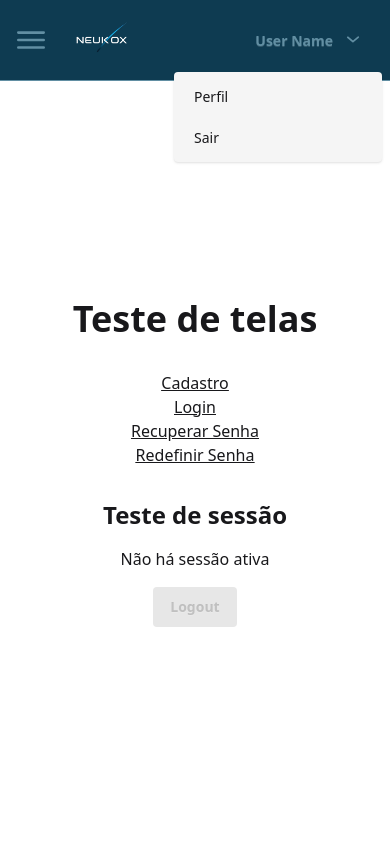
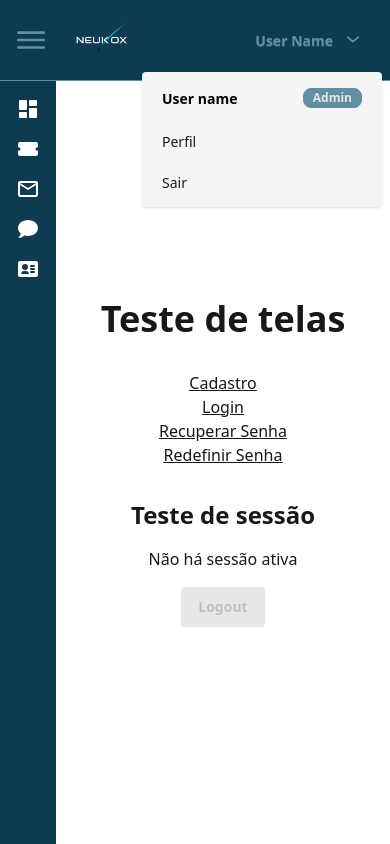
Before and after one commit to Neukox/Sistema_De_Gerenciameento_De_Chamados, a React (Vite) app in the folder Frontend/: page / in a window 390 px wide. Both pictures are taken after a click on the button "User Name". Built offline with nearby package versions, Linux system fonts and the light colour scheme.

Commit message:
Aplicanddo alterações no header e no menu lateral

```diff
--- a/Frontend/src/App.tsx
+++ b/Frontend/src/App.tsx
@@ -7,7 +7,7 @@ import SidebarMenu from "@components/ui/sidebar-menu";
 
 function App() {
   const [userDetails, setUserDetails] = useState<UserSession | null>();
-  const [toogleSidebar, setToggleSidebar] = useState<boolean>(false);
+  const [toogleSidebar, setToggleSidebar] = useState<boolean>(true);
 
   useEffect(() => {
     const item = sessionStorage.getItem("session");
--- a/Frontend/src/components/ui/dropdown/UserDropdown.tsx
+++ b/Frontend/src/components/ui/dropdown/UserDropdown.tsx
@@ -9,16 +9,17 @@ export default function UserDropdown() {
       </button>
 
       <ul
-        className="dropdown-content menu p-2 z-1 w-52 bg-base-200 rounded-sm shadow-sm mt-3 gap-2 text-base-content"
+        className="dropdown-content menu p-2 z-1 w-60 bg-base-200 rounded-sm shadow-sm mt-3 gap-2 text-base-content"
         tabIndex={0}
       >
-       {/*  <li className="flex-1">
-          <span className="badge badge-neutral badge-sm ml-2">Admin</span>
-        </li> */}
-        <li className="flex-1">
+       <li className="menu-title flex flex-row text-black justify-between gap-2">
+          User name
+          <span className="badge badge-neutral badge-sm">Admin</span>
+        </li>
+        <li className="">
           <a>Perfil</a>
         </li>
-        <li className="flex-1">
+        <li className="">
           <a>Sair</a>
         </li>
       </ul>
--- a/Frontend/src/components/ui/sidebar-menu/index.tsx
+++ b/Frontend/src/components/ui/sidebar-menu/index.tsx
@@ -6,10 +6,10 @@ import TicketIcon from "@assets/icons/Ticket";
 
 export default function SidebarMenu() {
   return (
-    <aside className={`w-fit h-full bg-primary text-white font-medium`}>
-      <ul className="menu w-full p-0 md:p-4 md:gap-2">
+    <aside className={`w-fit h-full bg-primary text-white font-medium p-2 md:p-4`}>
+      <ul className="menu w-full p-0 md:gap-2">
         <li>
-          <div className="tooltip tooltip-right md:hidden" data-tip="Dashboard">
+          <div className="tooltip tooltip-right md:hidden p-0" data-tip="Dashboard">
             <a className="hover:bg-neutral p-2 rounded-sm">
               <DashboardIcon className="w-6" />
             </a>
@@ -21,7 +21,7 @@ export default function SidebarMenu() {
         </li>
         <li>
           <div
-            className="tooltip tooltip-right md:hidden"
+            className="tooltip tooltip-right md:hidden p-0"
             data-tip="Fazer novo chamado"
           >
             <a className="hover:bg-neutral p-2 rounded-sm">
@@ -34,7 +34,7 @@ export default function SidebarMenu() {
           </a>
         </li>
         <li>
-          <div className="tooltip tooltip-right md:hidden" data-tip="Email">
+          <div className="tooltip tooltip-right md:hidden p-0" data-tip="Email">
             <a className="hover:bg-neutral p-2 rounded-sm">
               <EmailIcon className="w-6" />
             </a>
@@ -45,7 +45,7 @@ export default function SidebarMenu() {
           </a>
         </li>
         <li>
-          <div className="tooltip tooltip-right md:hidden" data-tip="Chat">
+          <div className="tooltip tooltip-right md:hidden p-0" data-tip="Chat">
             <a className="hover:bg-neutral p-2 rounded-sm">
               <ChatIcon className="w-6" />
             </a>
@@ -57,7 +57,7 @@ export default function SidebarMenu() {
         </li>
         <li>
           <div
-            className="tooltip tooltip-right md:hidden"
+            className="tooltip tooltip-right md:hidden p-0"
             data-tip="Meu perfil"
           >
             <a className="hover:bg-neutral p-2 rounded-sm">
```
